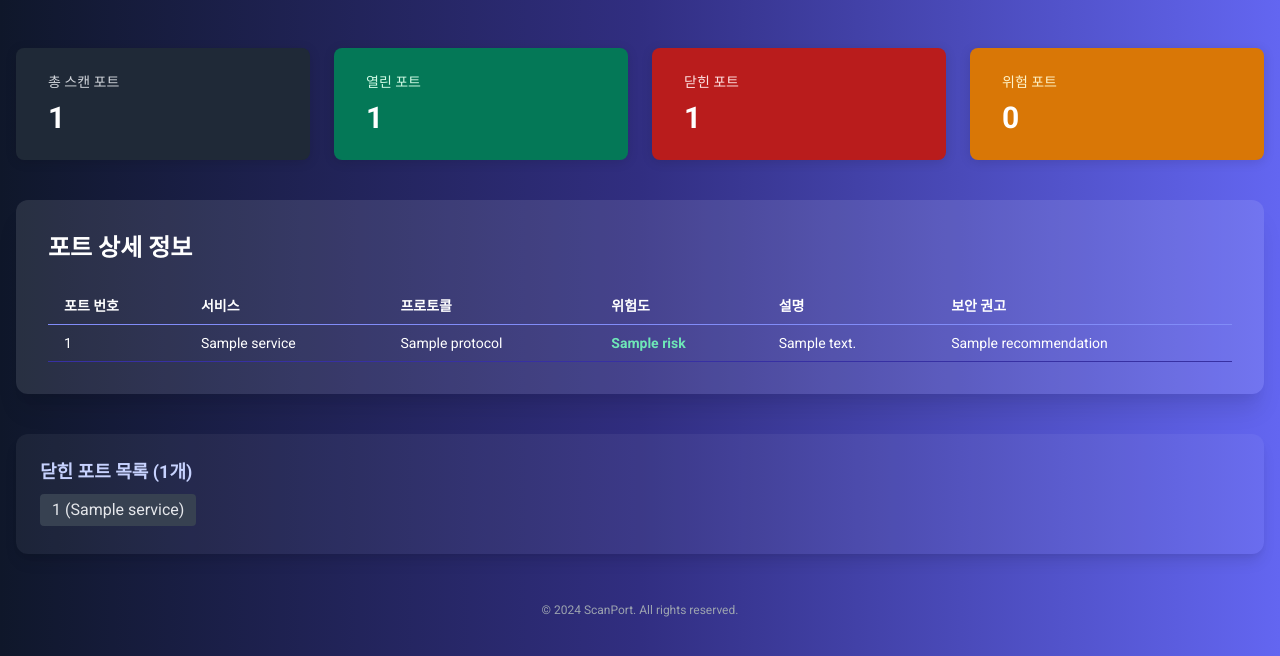
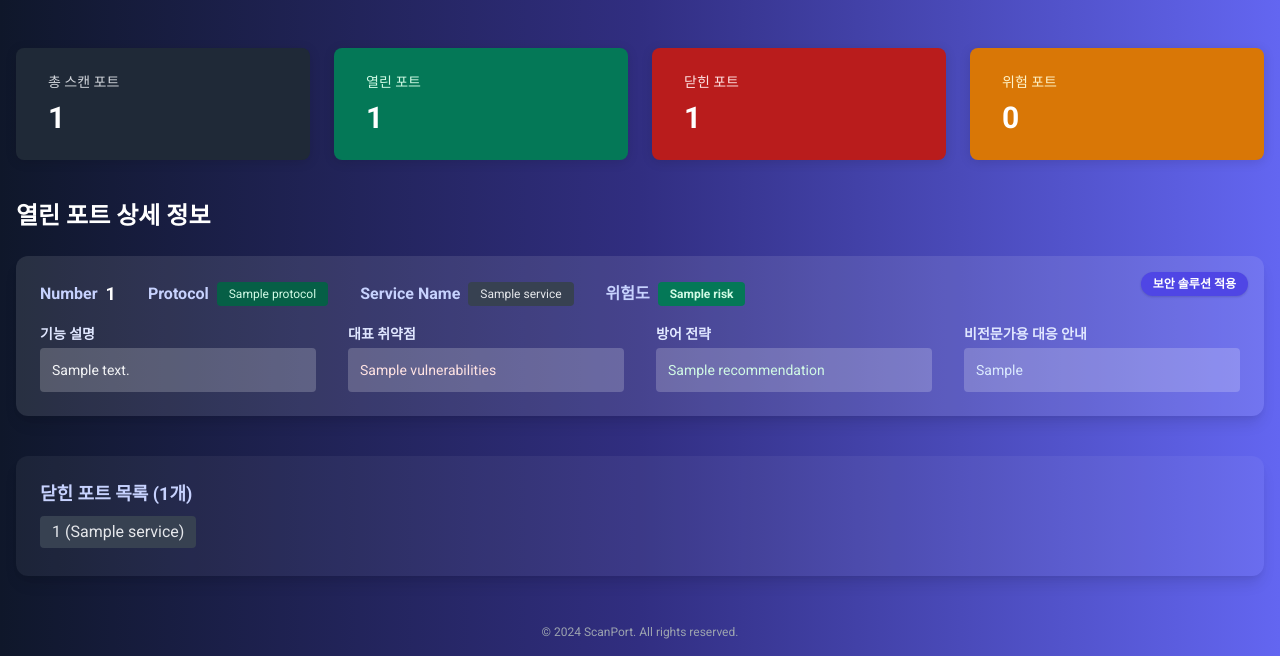
Before and after one commit to taehoonkim-1450/ScanPort, a Flask app: template templates/report.html in a window 1280 px wide. Shown: the top 656 px of the page. Run offline with Flask 3, Linux system fonts and the light colour scheme; the template is opened without the code that fills it: most values are stand-ins (such as "Sample title", 1, 10 or a date in 2020).

Commit message:
Report 화면 수정
각 포트별 리포트 템플릿 제작
보안 솔루션 적용

```diff
--- a/templates/report.html
+++ b/templates/report.html
@@ -45,42 +45,67 @@
         <div class="text-3xl font-bold">{{ danger_ports|default(0) }}</div>
       </div>
     </div>
-    <!-- 상세 테이블 -->
-    <div class="bg-white bg-opacity-10 rounded-xl shadow-xl p-8">
-      <h2 class="text-2xl font-bold mb-6 text-gradient">포트 상세 정보</h2>
-      <table class="min-w-full text-sm text-white">
-        <thead>
-          <tr class="border-b border-indigo-400">
-            <th class="px-4 py-2 text-left">포트 번호</th>
-            <th class="px-4 py-2 text-left">서비스</th>
-            <th class="px-4 py-2 text-left">프로토콜</th>
-            <th class="px-4 py-2 text-left">위험도</th>
-            <th class="px-4 py-2 text-left">설명</th>
-            <th class="px-4 py-2 text-left">보안 권고</th>
-          </tr>
-        </thead>
-        <tbody>
+    <!-- 상세 카드형 열린 포트 리스트 -->
+    <div class="mt-10">
+      <h2 class="text-2xl font-bold mb-6 text-gradient">열린 포트 상세 정보</h2>
+      {% if open_ports|length > 0 %}
+        <div class="flex flex-col gap-6">
           {% for port in open_ports %}
-          <tr class="border-b border-indigo-800">
-            <td class="px-4 py-2">{{ port.number }}</td>
-            <td class="px-4 py-2">{{ port.service }}</td>
-            <td class="px-4 py-2">{{ port.protocol }}</td>
-            <td class="px-4 py-2">
-              {% if port.risk == '높음' %}
-                <span class="font-bold text-red-400">{{ port.risk }}</span>
-              {% elif port.risk == '중간' %}
-                <span class="font-bold text-yellow-300">{{ port.risk }}</span>
-              {% else %}
-                <span class="font-bold text-green-300">{{ port.risk }}</span>
-              {% endif %}
-            </td>
-            <td class="px-4 py-2">{{ port.description }}</td>
-            <td class="px-4 py-2">{{ port.recommendation }}</td>
-          </tr>
+          <div class="bg-white bg-opacity-10 rounded-xl shadow-lg p-6 flex flex-col gap-4 relative">
+            <!-- 솔루션 적용 버튼: 오른쪽 상단 -->
+            <button class="absolute top-4 right-4 px-3 py-1 rounded-full bg-indigo-600 text-white text-xs font-semibold shadow hover:bg-indigo-700 transition-colors solution-btn" title="자동 후처리 솔루션 적용(예정)">보안 솔루션 적용</button>
+            <!-- 준비중입니다 토스트 -->
+            <div class="absolute top-12 right-4 z-10 hidden solution-toast">
+              <div class="bg-gray-900 bg-opacity-90 text-white text-xs rounded px-4 py-2 shadow">준비중입니다</div>
+            </div>
+            <!-- 상단: Number, Protocol, Service Name, 위험도 -->
+            <div class="flex flex-row flex-wrap items-center gap-x-8 gap-y-4">
+              <div class="flex flex-row items-center gap-2 min-w-[120px]">
+                <span class="font-bold text-indigo-200">Number</span>
+                <span class="text-lg font-bold">{{ port.number }}</span>
+              </div>
+              <div class="flex flex-row items-center gap-2 min-w-[120px]">
+                <span class="font-bold text-indigo-200">Protocol</span>
+                <span class="px-3 py-1 rounded bg-green-800 text-green-100 text-xs">{{ port.protocol }}</span>
+              </div>
+              <div class="flex flex-row items-center gap-2 min-w-[160px]">
+                <span class="font-bold text-indigo-200">Service Name</span>
+                <span class="px-3 py-1 rounded bg-gray-700 text-gray-200 text-xs">{{ port.service }}</span>
+              </div>
+              <div class="flex flex-row items-center gap-2 min-w-[220px]">
+                <span class="font-bold text-indigo-200">위험도</span>
+                {% if port.risk == '높음' %}
+                  <span class="px-3 py-1 rounded bg-red-700 text-red-200 text-xs font-bold">{{ port.risk }}</span>
+                {% elif port.risk == '중간' %}
+                  <span class="px-3 py-1 rounded bg-yellow-600 text-yellow-100 text-xs font-bold">{{ port.risk }}</span>
+                {% else %}
+                  <span class="px-3 py-1 rounded bg-green-700 text-green-100 text-xs font-bold">{{ port.risk }}</span>
+                {% endif %}
+              </div>
+            </div>
+            <!-- 하단: 기능 설명, 대표 취약점, 방어 전략, 비전문가용 대응 안내 -->
+            <div class="flex flex-row flex-wrap gap-x-8 gap-y-4">
+              <div class="flex flex-col flex-1 min-w-0 basis-1/4">
+                <span class="block text-sm text-indigo-100 font-semibold mb-1">기능 설명</span>
+                <div class="bg-white bg-opacity-20 rounded p-3 text-gray-100 text-sm break-words min-h-[3.5rem]">{{ port.description }}</div>
+              </div>
+              <div class="flex flex-col flex-1 min-w-0 basis-1/4">
+                <span class="block text-sm text-indigo-100 font-semibold mb-1">대표 취약점</span>
+                <div class="bg-white bg-opacity-20 rounded p-3 text-red-100 text-sm break-words min-h-[3.5rem]">{{ port.vulnerabilities or '-' }}</div>
+              </div>
+              <div class="flex flex-col flex-1 min-w-0 basis-1/4">
+                <span class="block text-sm text-indigo-100 font-semibold mb-1">방어 전략</span>
+                <div class="bg-white bg-opacity-20 rounded p-3 text-green-100 text-sm break-words min-h-[3.5rem]">{{ port.recommendation }}</div>
+              </div>
+              <div class="flex flex-col flex-1 min-w-0 basis-1/4">
+                <span class="block text-sm text-indigo-100 font-semibold mb-1">비전문가용 대응 안내</span>
+                <div class="bg-white bg-opacity-20 rounded p-3 text-blue-100 text-sm break-words min-h-[3.5rem]">{{ port.user_tip or '-' }}</div>
+              </div>
+            </div>
+          </div>
           {% endfor %}
-        </tbody>
-      </table>
-      {% if open_ports|length == 0 %}
+        </div>
+      {% else %}
         <div class="text-center text-gray-200 py-8">발견된 열린 포트가 없습니다.</div>
       {% endif %}
     </div>
@@ -98,5 +123,21 @@
       &copy; 2024 ScanPort. All rights reserved.
     </footer>
   </div>
+  <script>
+  // 솔루션 적용 버튼 클릭 시 준비중입니다 토스트 표시
+  window.addEventListener('DOMContentLoaded', function() {
+    document.querySelectorAll('.solution-btn').forEach(function(btn) {
+      btn.addEventListener('click', function(e) {
+        e.preventDefault();
+        const card = btn.closest('.relative');
+        const toast = card.querySelector('.solution-toast');
+        if (toast) {
+          toast.classList.remove('hidden');
+          setTimeout(() => toast.classList.add('hidden'), 1500);
+        }
+      });
+    });
+  });
+  </script>
 </body>
 </html>
```
